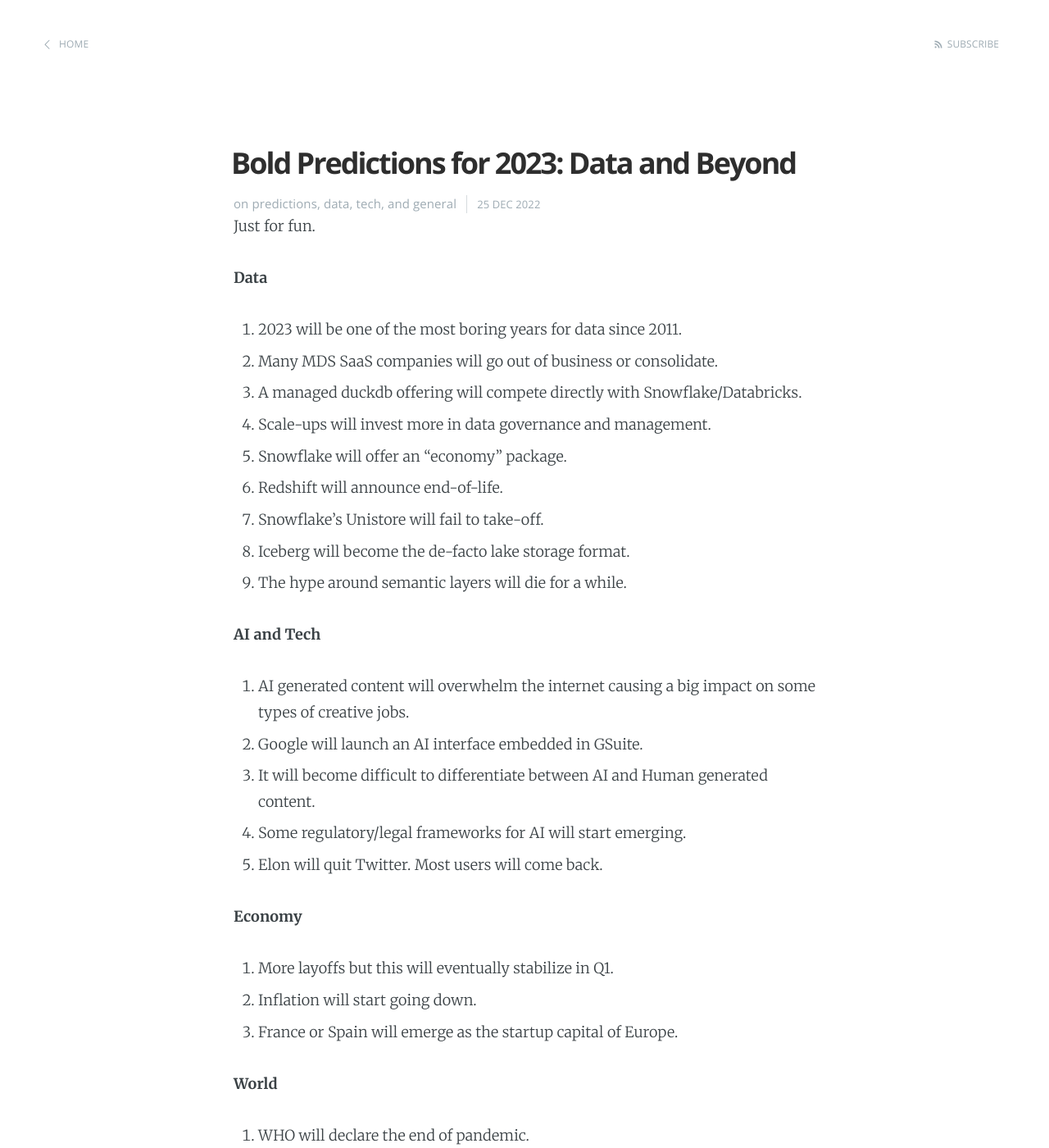
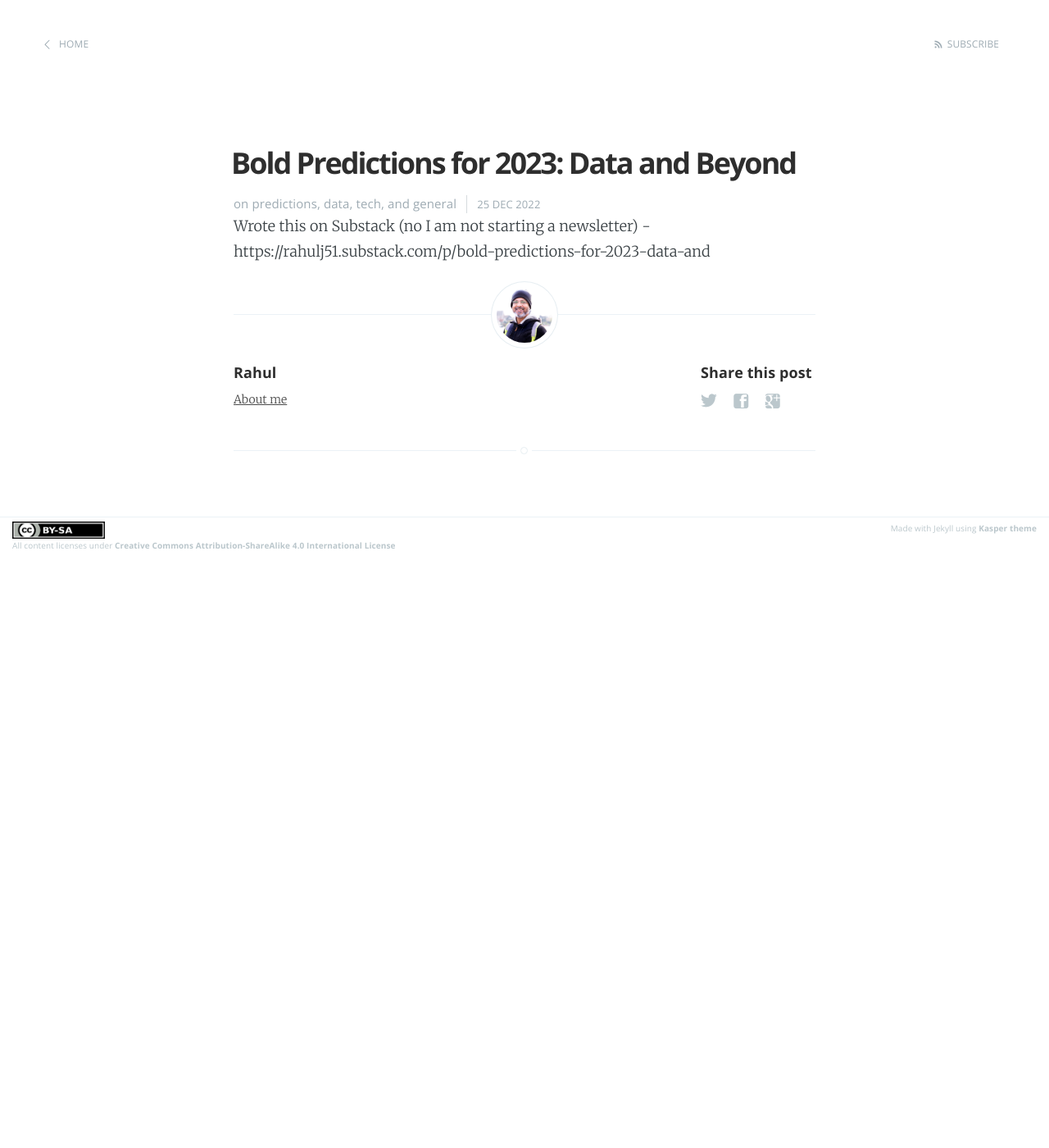
Before and after one commit to rahulj51/miles2code.github.io, a Jekyll site: the page built from _posts/2022-12-25-predictions-2023.markdown, in a window 1280 px wide and 1400 px high. Shown: the whole window at 82% size. Built offline with Jekyll 4.4.1, drawn with Linux system fonts in a browser that asks for light colours; some of the changed text lies outside the part shown.

Commit message:
Linked to substack post

```diff
--- a/_posts/2022-12-25-predictions-2023.markdown
+++ b/_posts/2022-12-25-predictions-2023.markdown
@@ -5,38 +5,4 @@
 categories: predictions data tech general
 ---
 
-Just for fun.
-
-**Data**
-1. 2023 will be one of the most boring years for data since 2011.
-1. Many MDS SaaS companies will go out of business or consolidate.
-2. A managed duckdb offering will compete directly with Snowflake/Databricks.
-3. Scale-ups will invest more in data governance and management.
-4. Snowflake will offer an "economy" package.
-5. Redshift will announce end-of-life.
-6. Snowflake's Unistore will fail to take-off.
-7. Iceberg will become the de-facto lake storage format.
-8. The hype around semantic layers will die for a while.
-
-
-**AI and Tech**
-1. AI generated content will overwhelm the internet causing a big impact on some types of creative jobs.
-2. Google will launch an AI interface embedded in GSuite.
-3. It will become difficult to differentiate between AI and Human generated content.
-4. Some regulatory/legal frameworks for AI will start emerging.
-5. Elon will quit Twitter. Most users will come back.
-
-
-**Economy**
-1. More layoffs but this will eventually stabilize in Q1.
-2. Inflation will start going down.
-3. France or Spain will emerge as the startup capital of Europe.
-
-
-**World**
-1. WHO will declare the end of pandemic.
-2. High risk of right-wing violence in some parts of the world.
-3. Russia will withdraw from Ukraine.
-
-
----
+Wrote this on Substack (no I am not starting a newsletter) - https://rahulj51.substack.com/p/bold-predictions-for-2023-data-and
```
